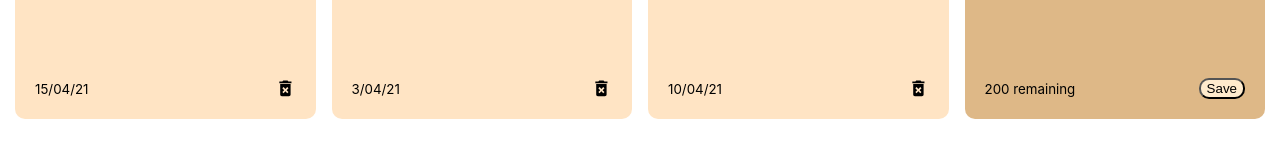
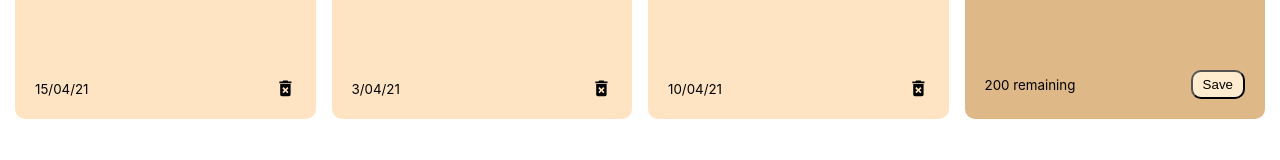
Before and after one commit to granger-p/notes, a React (Vite) app: page / in a window 1280 px wide. Shown: the part 121-281 px from the top of the page. Built offline with nearby package versions, Linux system fonts and the light colour scheme.

Commit message:
Deleting a note

```diff
--- a/src/App.jsx
+++ b/src/App.jsx
@@ -19,9 +19,31 @@ const App= ()=>{
     }
 
     ])
+    const addNote = (text)=>{
+        const date = new Date();
+        const newNote = {
+            id : nanoid(),
+            text : text,
+            date : date.toLocaleDateString(),
+
+        }
+        const newNotes = [...notes,newNote];
+        setNotes(newNotes);
+    };
+
+    const deleteNote = (id)=>{
+        const newNotes = notes.filter((note)=> note.id !== id);
+        setNotes(newNotes);
+    }
     return(
         <div className='container'>
-            <NotesList notes = {notes} />
+            <NotesList
+                notes = {notes}
+                handleAddNote={addNote}
+                handleDeleteNote = {deleteNote}
+            />
+            {/* when final call will come the handleaddNote will come with a value which will be = to addNote so it will passed inside the addNote text  */}
+            {/* prop name = value which is passed in NotesList and propname can be anything , value is the value of the variable of parent which is here the same name notes   */}
         </div>
     );
 }
--- a/src/components/AddNote.jsx
+++ b/src/components/AddNote.jsx
@@ -1,10 +1,38 @@
-const AddNote = ()=>{
+import { useState } from "react";
+const AddNote = ({handleAddNote})=>{
+    const [noteText , SetNoteText] = useState('');
+
+    const characlimit = 200;
+
+    const handleChange = (event)=>{
+        if(characlimit - event.target.value.length >=0){
+            SetNoteText(event.target.value);
+        }
+
+    }
+    const handleSaveClick = () =>{
+        if(noteText.trim().length>0){
+            handleAddNote(noteText);
+            SetNoteText('');
+        }
+        else{
+            console.log("Please add text");
+        }
+
+    }
+
     return(
         <div className='note-new'>
-            <textarea rows="8" cols='20' placeholder='Type to add a note'></textarea>
+            <textarea
+                rows="8"
+                cols='20'
+                placeholder='Type to add a note'
+                value = {noteText}
+                onChange={handleChange}
+            ></textarea>
         <div className='note-footer'>
-            <small>200 remaining</small>
-            <button className='save'>Save</button>
+            <small>{200-noteText.length} remaining</small>
+            <button className='save' onClick={handleSaveClick}>Save</button>
         </div>
         </div>
 
--- a/src/components/Notes.jsx
+++ b/src/components/Notes.jsx
@@ -1,13 +1,13 @@
 import { MdDeleteForever } from 'react-icons/md';
 
-const Notes = ({id,text,date}) => {
+const Notes = ({id,text,date,handleDeleteNote}) => {
   return (
     <div className="notes">
       <span>{text}</span>
 
       <div className="note-footer">
         <small>{date}</small>
-        <MdDeleteForever className="delete-icon" size="1.3em" />
+         <MdDeleteForever className="delete-icon" onClick ={()=>handleDeleteNote(id)} size="1.3em" />
       </div>
     </div>
   );
--- a/src/components/NotesList.jsx
+++ b/src/components/NotesList.jsx
@@ -1,19 +1,22 @@
 import Notes from './Notes';
 import AddNote from './AddNote';
-const NotesList = ({notes}) =>{
+const NotesList = ({notes , handleAddNote , handleDeleteNote}) =>{
     return (
         <div className='notes-list'>
             {
-                notes.map((note)=>(
+                notes.map((note )=>(
                     <Notes
                     id={note.id}
                     text={note.text}
                     date={note.date}
+                    handleDeleteNote = {handleDeleteNote}
                     />
                 ))
             }
-            <AddNote/>
+            <AddNote
+                handleAddNote = {handleAddNote}
+            />
         </div>
-    )
+    );
 };
 export default NotesList;
--- a/src/index.css
+++ b/src/index.css
@@ -66,4 +66,9 @@ textarea:focus{outline: none;}
 .save{
 	border-radius: 10px;
 	background-color:blanchedalmond;
+	padding : 5px 10px 5px 10px;/* Top right bottom */
 }
+
+.save:hover{
+	background-color:beige;
+}
```
